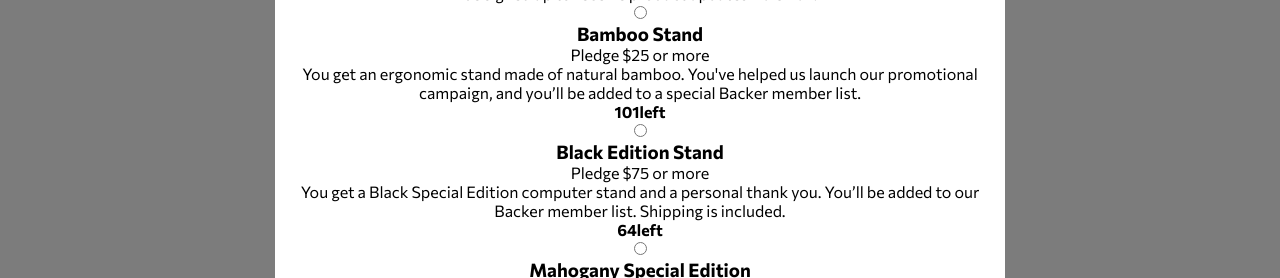
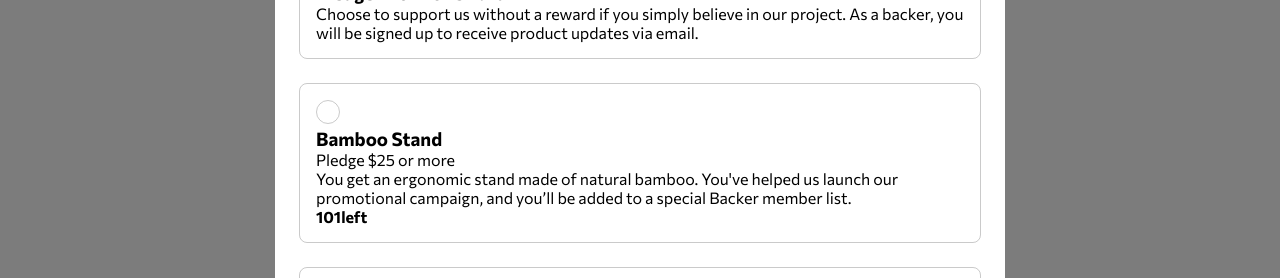
Before and after one commit to john-k-phillips/fm-crowdfunding-product-page, a plain HTML site: page index.html in a window 1280 px wide. Shown: the part 304-582 px from the top of the page. Drawn offline with Linux system fonts and the light colour scheme.

Commit message:
Base styling for radio button complete.

```diff
--- a/styles/_imports.scss
+++ b/styles/_imports.scss
@@ -4,3 +4,4 @@
 @import './pledge-total';
 @import './about';
 @import './back-modal';
+@import './radio-style';
--- /dev/null
+++ b/styles/_radio-style.scss
@@ -0,0 +1,25 @@
+.radio-card-wrapper {
+    padding: 1em;
+    border-radius: 0.5em;
+    border: 1px solid rgba(150, 150, 150, 0.5);
+    margin-top: 1.5em;
+
+    input {
+        appearance: none;
+        width: 24px;
+        height: 24px;
+        border: 1px solid rgba(150, 150, 150, 0.5);
+        border-radius: 50%;
+        &:checked {
+            @include createFlex(column, center, center);
+            &::after {
+                content: '';
+
+                width: 12px;
+                height: 12px;
+                border-radius: 50%;
+                background-color: $clr-moderate-cyan;
+            }
+        }
+    }
+}
```
Also changed, not shown: styles.css, 1 other file.
